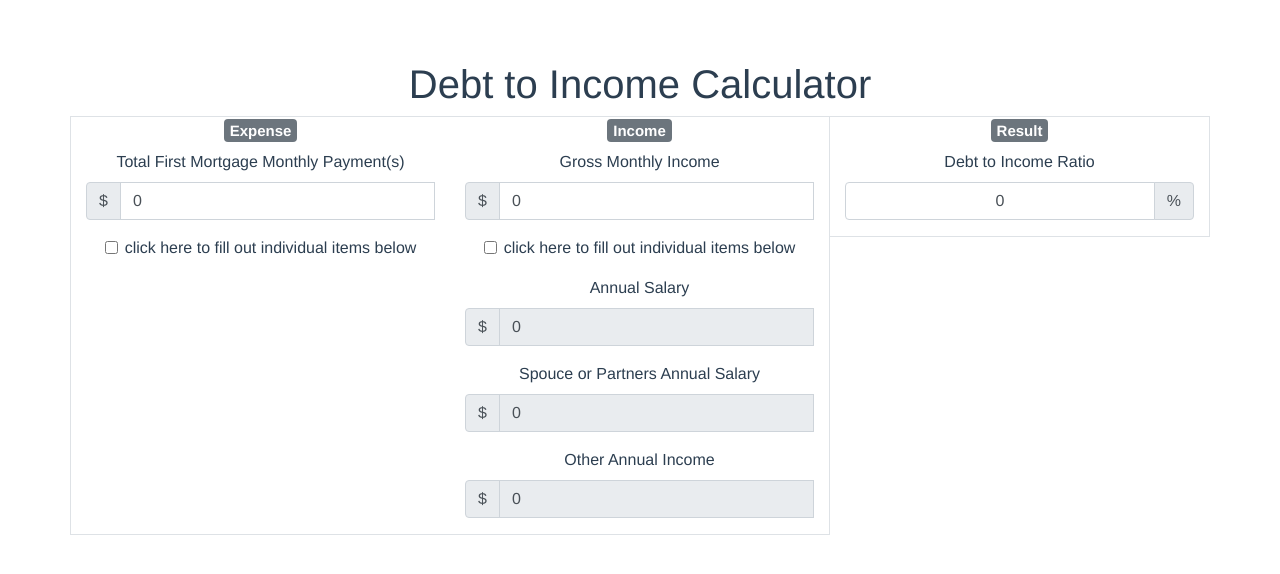
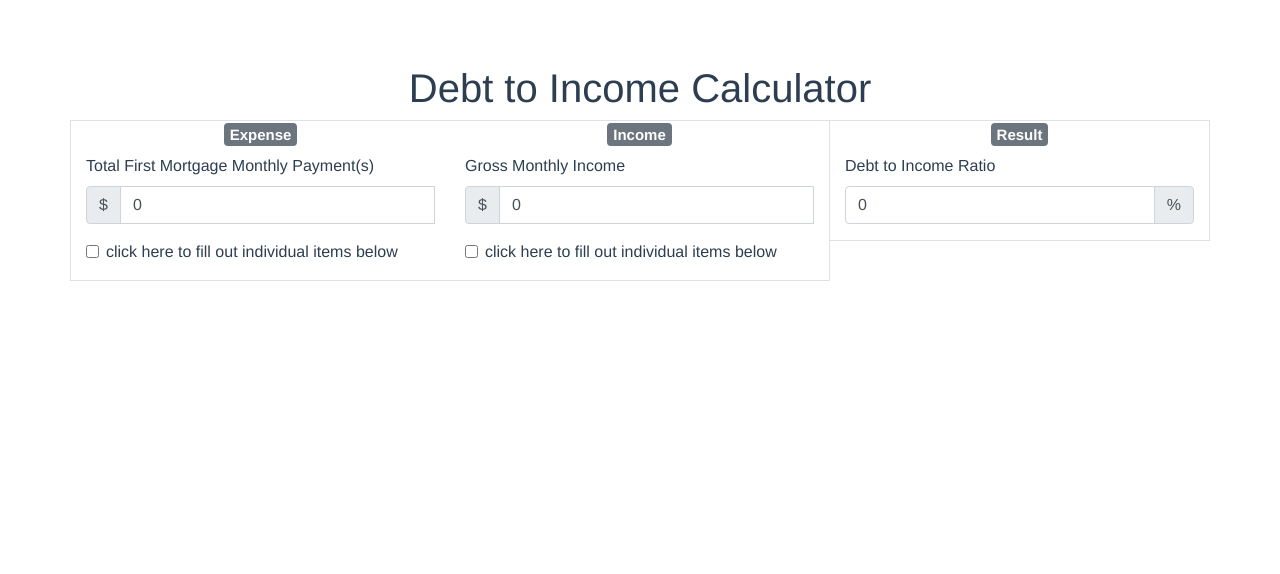
Before and after one commit to malhan-niazi/debt-to-income-calc, a Vue app: page / in a window 1280 px wide. Shown: the top 574 px of the page. Built offline with nearby package versions, Linux system fonts and the light colour scheme.

Commit message:
some styling

```diff
--- a/src/App.vue
+++ b/src/App.vue
@@ -20,8 +20,7 @@ export default {
   font-family: "Avenir", Helvetica, Arial, sans-serif;
   -webkit-font-smoothing: antialiased;
   -moz-osx-font-smoothing: grayscale;
-  text-align: center;
   color: #2c3e50;
-  margin-top: 60px;
+  margin-top: 5%;
 }
 </style>
--- a/src/components/DebtIncomeRatioCalc.vue
+++ b/src/components/DebtIncomeRatioCalc.vue
@@ -1,14 +1,24 @@
 <template>
   <div>
+    <div class="container">
+      <div class="row">
+        <div class="col text-center">
+          <h5>
             <h1>{{ msg }}</h1>
-    <div class="container">
+          </h5>
+        </div>
+      </div>
       <div class="row">
         <div class="col-8 border">
           <div class="row">
             <div class="col">
+              <div class="row">
+                <div class="col text-center">
                   <h5>
                     <span class="badge badge-secondary">Expense</span>
                   </h5>
+                </div>
+              </div>
               <div class="row">
                 <div class="form-group col">
                   <label for="text">Total First Mortgage Monthly Payment(s)</label>
@@ -124,11 +134,14 @@
                 </div>
               </div>
             </div>
-
             <div class="col">
+              <div class="row">
+                <div class="col text-center">
                   <h5>
                     <span class="badge badge-secondary">Income</span>
                   </h5>
+                </div>
+              </div>
               <div class="row">
                 <div class="form-group col">
                   <label for="text">Gross Monthly Income</label>
@@ -165,6 +178,7 @@
                   </div>
                 </div>
               </div>
+              <div v-if="income.checked">
                 <div class="row">
                   <div class="form-group col">
                     <label for="text">Annual Salary</label>
@@ -224,20 +238,21 @@
                 </div>
               </div>
             </div>
+          </div>
           <form></form>
         </div>
         <div class="col-4">
           <div class="row border border-left-0">
             <div class="col">
               <div class="row">
-                <div class="col">
+                <div class="col text-center">
                   <h5>
                     <span class="badge badge-secondary">Result</span>
                   </h5>
                 </div>
               </div>
               <div class="row">
-                <div class="col text-center">
+                <div class="col">
                   <div class="form-group">
                     <label for="text">Debt to Income Ratio</label>
                     <div class="input-group">
```
Lines whose indentation alone changed are shown as unchanged.
